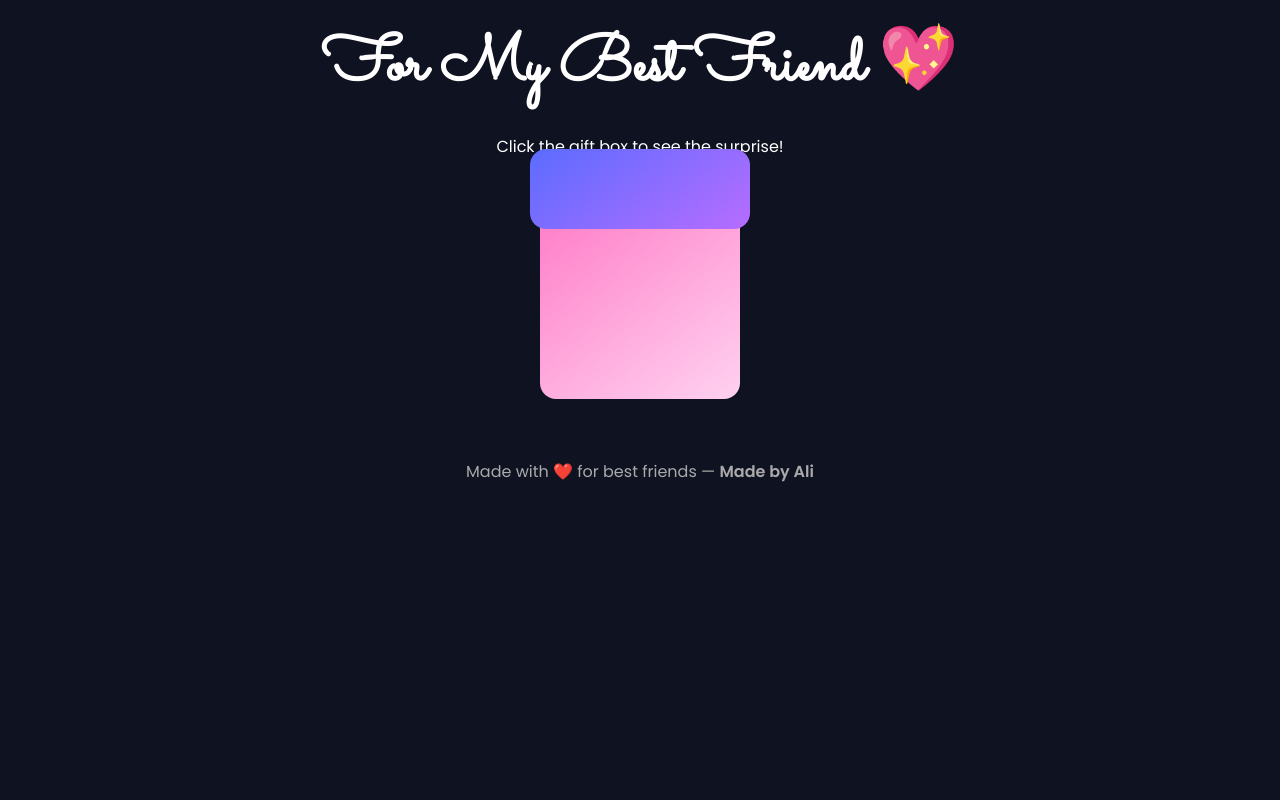
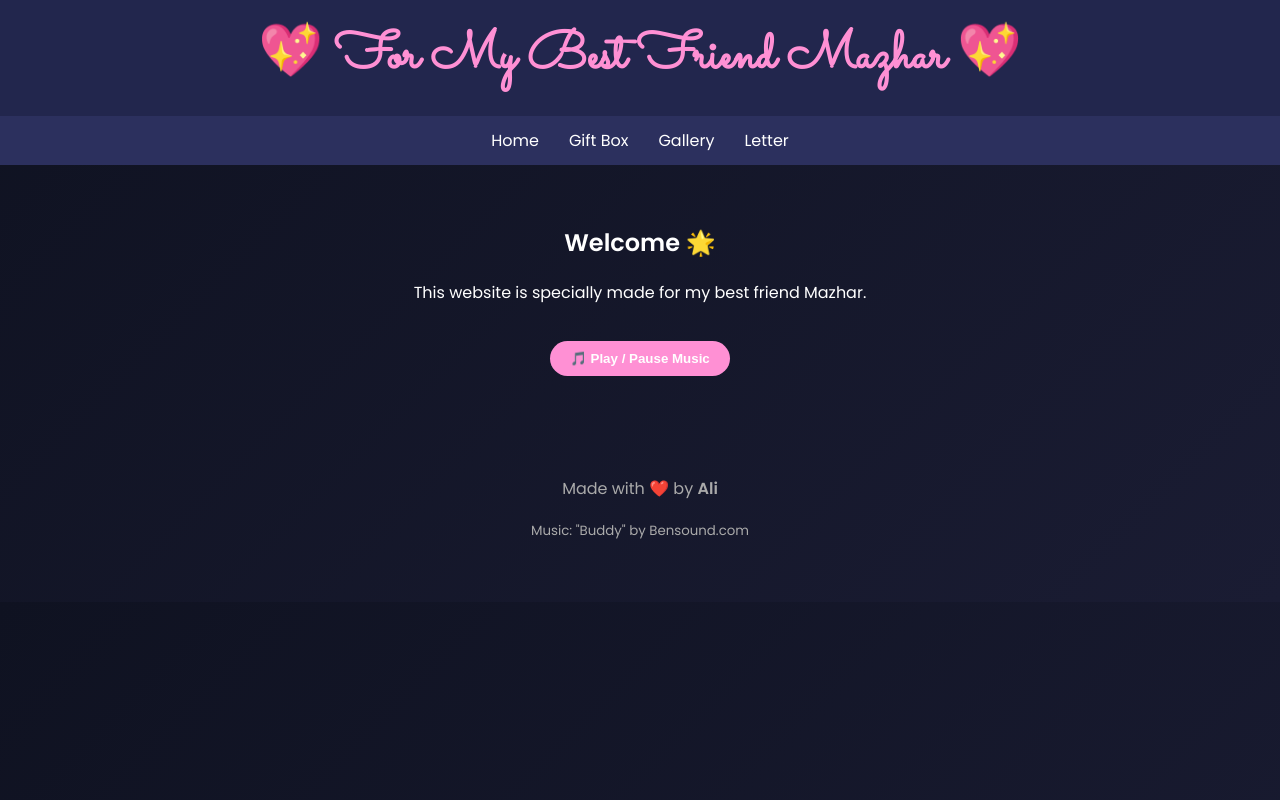
Before and after one commit to nexty01/justtry, a website: page bestfriend.html in a window 1280 px wide. Drawn offline with nearby package versions, Linux system fonts and the light colour scheme.

Commit message:
Update bestfriend.html

```diff
--- a/bestfriend.html
+++ b/bestfriend.html
@@ -3,72 +3,91 @@
 <head>
   <meta charset="utf-8" />
   <meta name="viewport" content="width=device-width, initial-scale=1" />
-  <title>Surprise for My Best Friend 🎁</title>
-  <link rel="preconnect" href="https://fonts.googleapis.com">
-  <link rel="preconnect" href="https://fonts.gstatic.com" crossorigin>
+  <title>Bestfriend Surprise for Mazhar 🎁</title>
   <link href="https://fonts.googleapis.com/css2?family=Poppins:wght@300;400;600&family=Sacramento&display=swap" rel="stylesheet">
   <style>
-    body {
-      font-family: Poppins, sans-serif;
-      margin: 0;
-      background: #0f1221;
-      color: #fff;
-      text-align: center;
-    }
-    h1 {
-      font-family: Sacramento, cursive;
-      font-size: 64px;
-      margin: 20px 0;
-    }
-    .box {
-      width: 200px;
-      height: 200px;
-      background: linear-gradient(145deg,#ff7ac6,#ffd1f0);
-      margin: 40px auto;
-      border-radius: 16px;
-      cursor: pointer;
-      position: relative;
-    }
-    .lid {
-      width: 220px;
-      height: 80px;
-      background: linear-gradient(145deg,#5b6cff,#b66dff);
-      position: absolute;
-      top: -50px;
-      left: -10px;
-      border-radius: 16px;
-    }
-    #surprise {
-      display: none;
-      margin-top: 20px;
-    }
-    footer {
-      margin: 60px 0;
-      color: #aaa;
-    }
+    body {font-family:Poppins,sans-serif;margin:0;background:linear-gradient(135deg,#0f1221,#1a1c33);color:#fff;overflow-x:hidden;}
+    header{background:#22264d;padding:20px;text-align:center;position:sticky;top:0;z-index:1000;}
+    header h1{font-family:Sacramento,cursive;font-size:52px;margin:0;color:#ff90d4;}
+    nav{background:#2c305e;display:flex;justify-content:center;gap:30px;padding:12px;position:sticky;top:80px;z-index:999;}
+    nav a{color:#fff;text-decoration:none;font-weight:500;}
+    nav a:hover{color:#ff90d4;}
+    section{display:none;padding:40px;text-align:center;animation:fadeIn 0.6s;}
+    section.active{display:block;}
+    @keyframes fadeIn{from{opacity:0;transform:translateY(20px);}to{opacity:1;transform:translateY(0);} }
+    .gift-box{width:200px;height:200px;margin:40px auto;background:linear-gradient(145deg,#ff7ac6,#ffd1f0);border-radius:16px;cursor:pointer;position:relative;box-shadow:0 4px 15px rgba(0,0,0,0.4);transition:transform 0.3s ease;}
+    .gift-box:hover{transform:scale(1.05);}
+    .lid{width:220px;height:80px;background:linear-gradient(145deg,#5b6cff,#b66dff);position:absolute;top:-50px;left:-10px;border-radius:16px;}
+    .gallery img{width:250px;border-radius:12px;margin:20px auto;box-shadow:0 4px 10px rgba(0,0,0,0.4);display:block;}
+    .music-control{margin-top:20px;padding:10px 20px;border:none;border-radius:25px;background:#ff90d4;color:#fff;cursor:pointer;font-weight:600;transition:background 0.3s;}
+    .music-control:hover{background:#ff5bbd;}
+    footer{margin:60px 0;text-align:center;color:#aaa;}
   </style>
 </head>
 <body>
-  <h1>For My Best Friend 💖</h1>
-  <p>Click the gift box to see the surprise!</p>
+  <header><h1>💖 For My Best Friend Mazhar 💖</h1></header>
+  <nav>
+    <a href="#" onclick="showTab('home')">Home</a>
+    <a href="#" onclick="showTab('gift')">Gift Box</a>
+    <a href="#" onclick="showTab('gallery')">Gallery</a>
+    <a href="#" onclick="showTab('letter')">Letter</a>
+  </nav>
 
-  <div class="box" onclick="openGift()">
-    <div class="lid"></div>
-  </div>
+  <!-- Home -->
+  <section id="home" class="active">
+    <h2>Welcome 🌟</h2>
+    <p>This website is specially made for my best friend Mazhar.</p>
+    <button class="music-control" onclick="toggleMusic()">🎵 Play / Pause Music</button>
+  </section>
 
-  <div id="surprise">
-    <h2>🎉 Surprise 🎉</h2>
-    <p>You are the best friend ever! Thanks for everything 💕</p>
-  </div>
+  <!-- Gift -->
+  <section id="gift">
+    <h2>🎁 Open Your Surprise 🎁</h2>
+    <div class="gift-box" onclick="openGift()"><div class="lid"></div></div>
+    <div id="surprise" style="display:none;">
+      <h3>🎉 Surprise, Mazhar! 🎉</h3>
+      <p>You mean the world to me. Thanks for being my best friend ❤️</p>
+    </div>
+  </section>
+
+  <!-- Gallery -->
+  <section id="gallery">
+    <h2>📸 Memories Gallery</h2>
+    <div class="gallery">
+      <img src="https://qu.ax/panuO.jpg" alt="Bestfriend Mazhar Special">
+    </div>
+  </section>
+
+  <!-- Letter -->
+  <section id="letter">
+    <h2>💌 A Special Letter for Mazhar</h2>
+    <p>Dear Mazhar,<br>Thank you for always being there for me. This is just a small way to show how much I care. 🌸</p>
+  </section>
 
   <footer>
-    <p>Made with ❤️ for best friends — <strong>Made by Ali</strong></p>
+    <p>Made with ❤️ by <strong>Ali</strong></p>
+    <small>Music: "Buddy" by Bensound.com</small>
   </footer>
 
+  <!-- Background music -->
+  <audio id="bg-music" loop>
+    <source src="https://www.bensound.com/bensound-music/bensound-buddy.mp3" type="audio/mpeg">
+  </audio>
+
+  <!-- Scripts -->
+  <script src="https://cdn.jsdelivr.net/npm/canvas-confetti@1.5.1/dist/confetti.browser.min.js"></script>
   <script>
+    function showTab(tabId){
+      document.querySelectorAll("section").forEach(s=>s.classList.remove("active"));
+      document.getElementById(tabId).classList.add("active");
+    }
     function openGift(){
-      document.getElementById('surprise').style.display = 'block';
-      alert('💖 Confetti! Music! Memories! All for you 💖');
+      document.getElementById("surprise").style.display="block";
+      confetti({particleCount:200,spread:120,origin:{y:0.6}});
+    }
+    function toggleMusic(){
+      const music=document.getElementById("bg-music");
+      if(music.paused){music.play();}else{music.pause();}
     }
   </script>
 </body>
```
